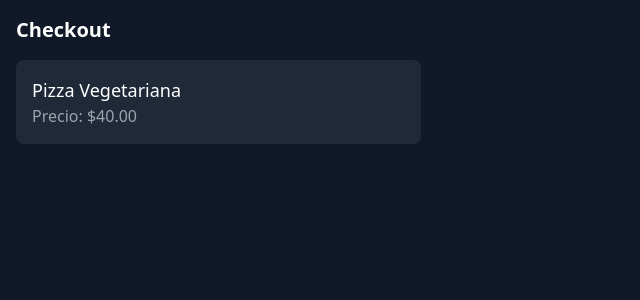
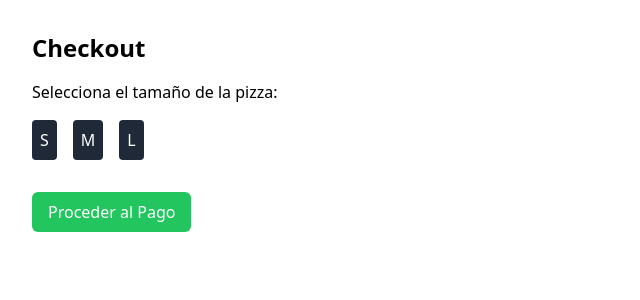
Before and after one commit to CarlosGC-LP/pizza-app, a React (Create React App) app: page /checkout in a window 1280 px wide. Shown: the top 300 px of the page, without its empty margins (0-640 px from the left). Built offline with nearby package versions, Linux system fonts and the light colour scheme.

Commit message:
Update Payment.js

```diff
--- a/src/components/Checkout.js
+++ b/src/components/Checkout.js
@@ -1,19 +1,18 @@
-import React from "react";
+import React from 'react';
 
-function Checkout() {
+const Checkout = () => {
   return (
-    <div className="min-h-screen bg-gray-900 text-white p-4">
-      <h1 className="text-xl font-bold mb-4">Checkout</h1>
-      <div className="grid grid-cols-3 gap-4">
-        {/* Cada Pizza seleccionada con detalles */}
-        <div className="bg-gray-800 p-4 rounded-lg">
-          <h2 className="text-lg">Pizza Vegetariana</h2>
-          <p className="text-gray-400">Precio: $40.00</p>
-        </div>
-        {/* Más tarjetas de pizza seleccionadas aquí */}
+    <div className="p-8">
+      <h2 className="text-2xl font-bold mb-4">Checkout</h2>
+      <p>Selecciona el tamaño de la pizza:</p>
+      <div className="flex space-x-4 mt-4">
+        <button className="bg-gray-800 text-white p-2 rounded">S</button>
+        <button className="bg-gray-800 text-white p-2 rounded">M</button>
+        <button className="bg-gray-800 text-white p-2 rounded">L</button>
       </div>
+      <button className="bg-green-500 px-4 py-2 mt-8 rounded-md text-white">Proceder al Pago</button>
     </div>
   );
-}
+};
 
 export default Checkout;
--- a/src/components/Payment.js
+++ b/src/components/Payment.js
@@ -1,32 +1,17 @@
-import React, { useState } from "react";
+import React from 'react';
 
-function Payment() {
-  const [showPopup, setShowPopup] = useState(false);
-
-  const togglePopup = () => {
-    setShowPopup(!showPopup);
-  };
-
+const Payment = () => {
   return (
-    <div className="min-h-screen bg-gray-900 text-white p-4">
-      <h1 className="text-xl font-bold mb-4">Payment</h1>
-      <div className="flex items-center gap-4">
-        <button onClick={togglePopup} className="bg-green-500 p-2 rounded">
-          Pagar con Tarjeta
-        </button>
-        {/* Más botones de métodos de pago */}
+    <div className="p-8">
+      <h2 className="text-2xl font-bold mb-4">Método de Pago</h2>
+      <div className="flex items-center space-x-4">
+        <img src="visa-logo-url" alt="Visa" className="w-12" />
+        <img src="mastercard-logo-url" alt="Mastercard" className="w-12" />
       </div>
-      {showPopup && (
-        <div className="fixed inset-0 flex items-center justify-center bg-black bg-opacity-50">
-          <div className="bg-white p-4 rounded-lg">
-            <h2 className="text-black mb-4">Introduce tus datos de pago</h2>
-            <input type="text" placeholder="Número de tarjeta" className="p-2 mb-2 w-full" />
-            <button onClick={togglePopup} className="bg-red-500 text-white p-2 rounded">Cerrar</button>
-          </div>
-        </div>
-      )}
+      <input type="text" placeholder="Número de tarjeta" className="p-2 border rounded w-full mt-4" />
+      <button className="bg-green-500 px-4 py-2 mt-8 rounded-md text-white">Pagar</button>
     </div>
   );
-}
+};
 
 export default Payment;
```
